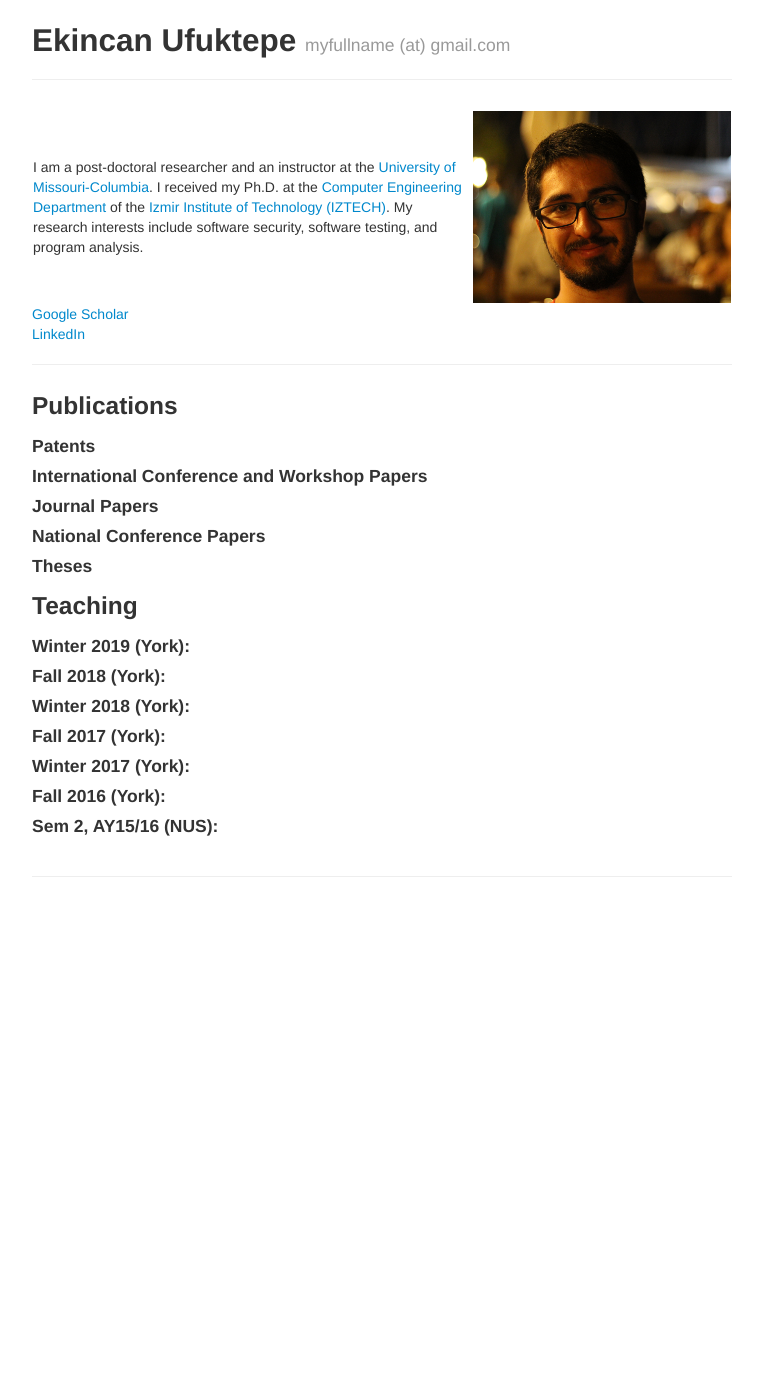
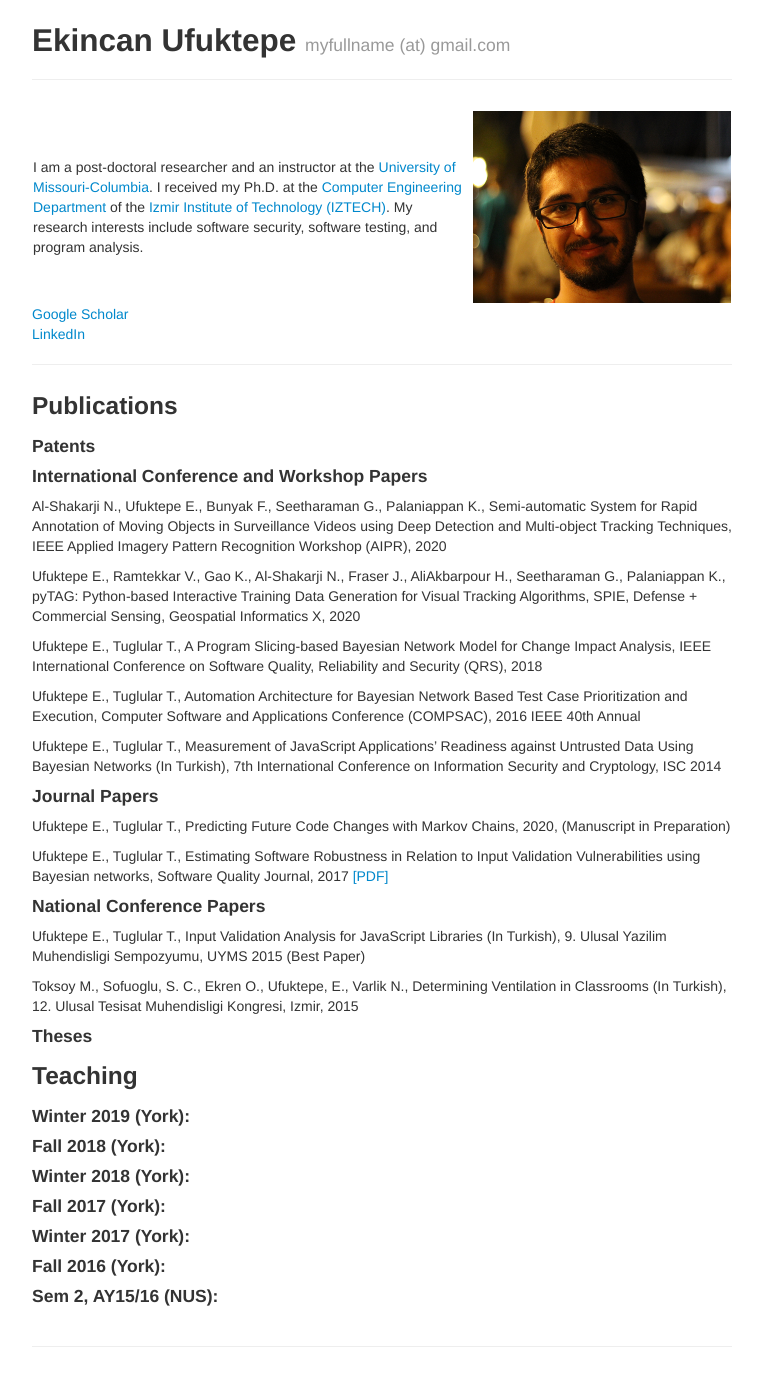
Before and after one commit to ekincanufuktepe/ekincanufuktepe.github.io, a Jekyll site: the page built from index.md, in a window 1280 px wide. Shown: the whole page, without its empty margins (258-1021 px from the left). Built offline with Jekyll 4.4.1, drawn with Linux system fonts in a browser that asks for light colours; before the commit the page ends 908 px from its top, so only the background shows below that.

Commit message:
publication added

```diff
--- a/index.md
+++ b/index.md
@@ -21,9 +21,27 @@ author: Ekincan Ufuktepe
 
 #### International Conference and Workshop Papers
 
+Al-Shakarji N., Ufuktepe E., Bunyak F., Seetharaman G., Palaniappan K., Semi-automatic System for Rapid Annotation of Moving Objects in Surveillance Videos using Deep Detection and Multi-object Tracking Techniques, IEEE Applied Imagery Pattern Recognition Workshop (AIPR), 2020
+
+Ufuktepe E., Ramtekkar V., Gao K., Al-Shakarji N., Fraser J., AliAkbarpour H., Seetharaman G., Palaniappan K., pyTAG: Python-based Interactive Training Data Generation for Visual Tracking Algorithms, SPIE, Defense + Commercial Sensing, Geospatial Informatics X, 2020
+
+Ufuktepe E., Tuglular T., A Program Slicing-based Bayesian Network Model for Change Impact Analysis, IEEE International Conference on Software Quality, Reliability and Security (QRS), 2018
+
+Ufuktepe E., Tuglular T., Automation Architecture for Bayesian Network Based Test Case Prioritization and Execution, Computer Software and Applications Conference (COMPSAC), 2016 IEEE 40th Annual
+
+Ufuktepe E., Tuglular T., Measurement of JavaScript Applications' Readiness against Untrusted Data Using Bayesian Networks (In Turkish), 7th International Conference on Information Security and Cryptology, ISC 2014
+
+
 #### Journal Papers
+Ufuktepe E., Tuglular T., Predicting Future Code Changes with Markov Chains, 2020, (Manuscript in Preparation)
+
+Ufuktepe E., Tuglular T., Estimating Software Robustness in Relation to Input Validation Vulnerabilities using Bayesian networks, Software Quality Journal, 2017 [[PDF]](2017_SQJ.pdf)
 
 #### National Conference Papers
+Ufuktepe E., Tuglular T., Input Validation Analysis for JavaScript Libraries (In Turkish), 9. Ulusal Yazilim Muhendisligi Sempozyumu, UYMS 2015 (Best Paper)
+
+Toksoy M., Sofuoglu, S. C., Ekren O., Ufuktepe, E., Varlik N., Determining Ventilation in Classrooms (In Turkish), 12. Ulusal Tesisat Muhendisligi Kongresi, Izmir, 2015
+
 
 #### Theses
 
```
